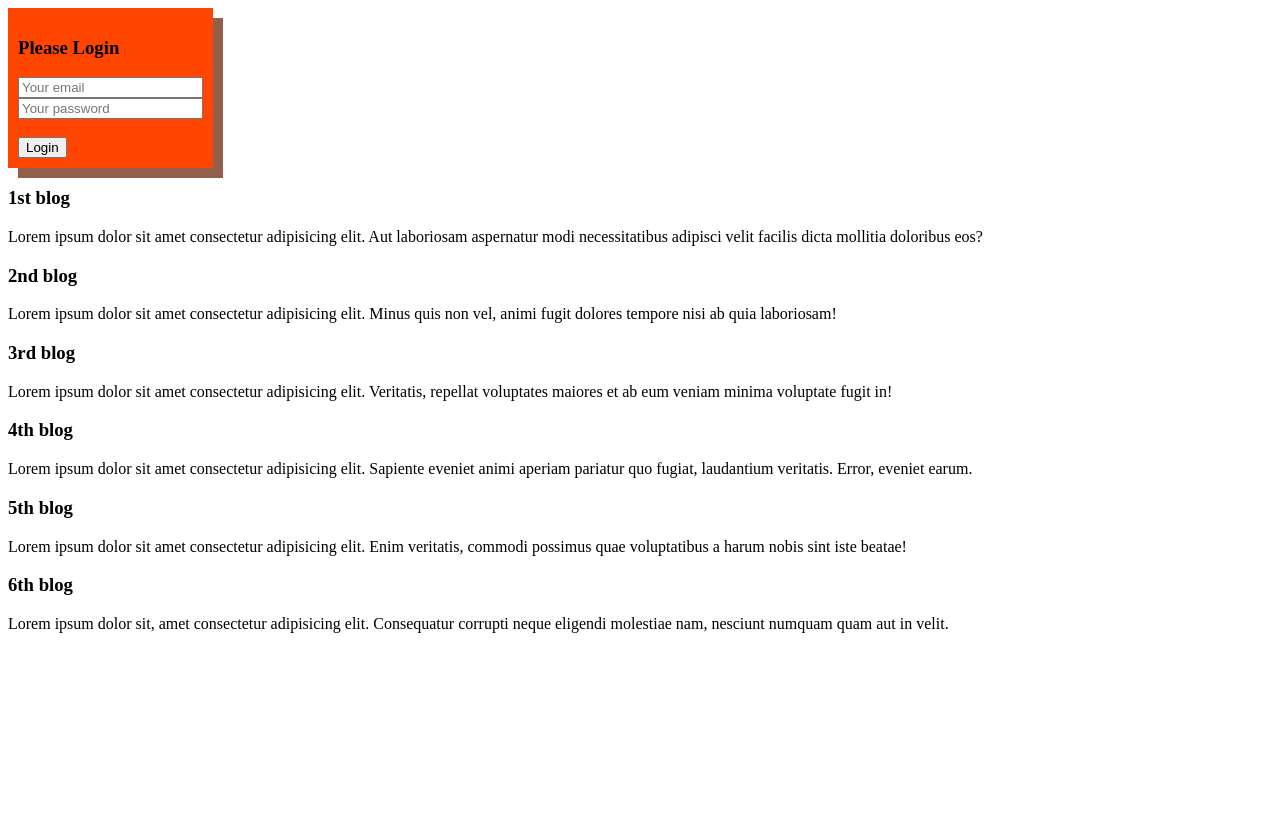
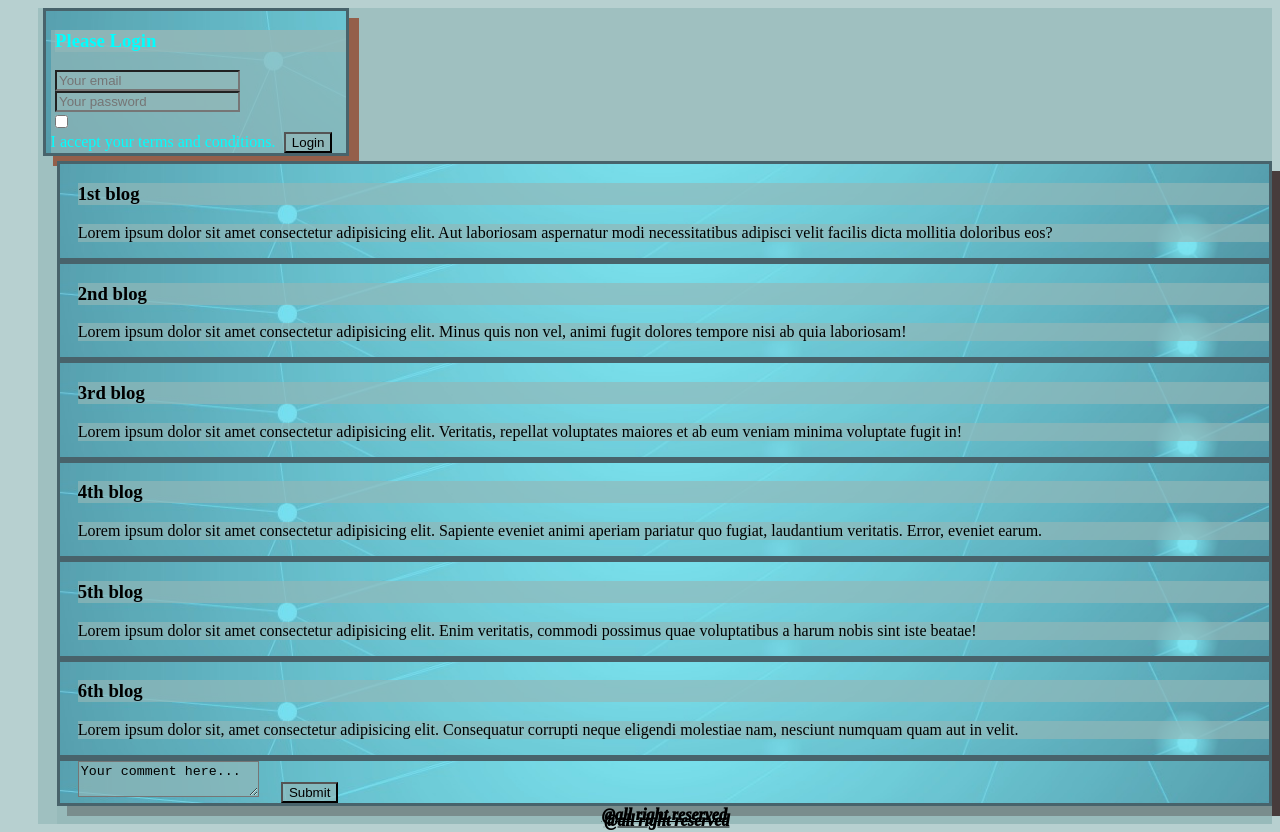
Before and after one commit to inzmm1/practice-task1, a plain HTML site: page index.html in a window 1280 px wide. Before the commit the page ends 800 px from the top, so only its background shows below. Drawn offline with Linux system fonts and the light colour scheme.

Commit message:
added footer,text area , changed background color, image,

```diff
--- a/index.html
+++ b/index.html
@@ -4,20 +4,22 @@
 <head>
     <meta charset="UTF-8">
     <meta name="viewport" content="width=device-width, initial-scale=1.0">
-    <title>for practice</title>
+    <title>Home</title>
     <link rel="shortcut icon" href="images/favicons/home/icons8-favicon-64.png" type="image/x-icon">
     <link rel="stylesheet" href="styles/style.css">
 </head>
 
 <body>
-    <div class="login">
+    <div class="login1">
         <form action="">
             <h3>Please Login</h3>
             <input type="email" placeholder="Your email" name="" id="">
             <br>
             <input type="password" placeholder="Your password" name="" id="">
             <br>
-            <br>
+            <input type="checkbox" name="" id=""><br>
+            I accept your terms and conditions.
+
             <input type="submit" value="Login">
 
         </form>
@@ -62,6 +64,13 @@
     <p>Lorem ipsum dolor sit, amet consectetur adipisicing elit. Consequatur corrupti neque eligendi molestiae nam,
         nesciunt numquam quam aut in velit.</p>
 </div>
+<div>
+<textarea name="" id="">Your comment here...</textarea>
+<input type="submit" value="Submit">
+
+</div>
+
+<footer>@all right reserved</footer>
 </body>
 
 </html>
--- a/styles/style.css
+++ b/styles/style.css
@@ -1,12 +1,31 @@
-*{
+* {background-color: rgba(147, 184, 184, 0.658);
+
+    margin-left: 1.5%
+}
+
+.login1 {
+    color: aqua;
+    margin: 5px 5px 5px 5px;
+    text-align: left;
+
+    box-shadow: 10px 10px rgb(148, 95, 74);
+    width: 300px;
+}
+
+div {
+    background-image: url("—Pngtree—futuristic\ shape\ abstract\ background\ chemistry_1250295.png");
+
+    border: solid rgb(72, 99, 107);
+    box-shadow: 10px 10px rgb(71, 60, 60);
+}
 
 
+footer{
+    text-align: center;
+
+    font-style: italic;
+    font-weight: 1000;
+font-variant-east-asian: jis78;
+text-shadow: 2.5px 5.5px;
+text-decoration: underline;
 }
-.login{
-    margin-left: ;
-    padding: 10px;
-    text-align: left;
-    background-color: orangered;
-    box-shadow:10px 10px rgb(148, 95, 74);
-    width: min-content;
-}
```
Also changed, not shown: styles/—Pngtree—futuristic shape abstract background chemistry_1250295.png (added).
